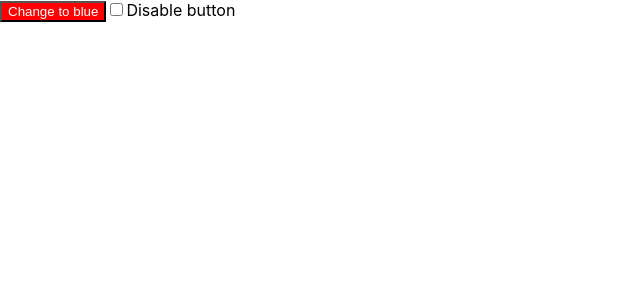
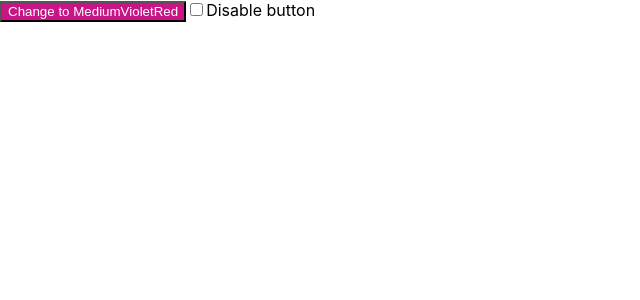
Before and after one commit to bnt10/study-testing-library, a React (Create React App) app: page / in a window 1280 px wide. Shown: the top 300 px of the page, without its empty margins (0-640 px from the left). Built offline with nearby package versions, Linux system fonts and the light colour scheme.

Commit message:
test modify test specification

```diff
--- a/src/App.js
+++ b/src/App.js
@@ -7,8 +7,9 @@
 }
 
 function App() {
-  const [buttonColor, setButtonColor] = useState('red')
-  const newButtonColor = buttonColor === 'red' ? 'blue' : 'red'
+  const [buttonColor, setButtonColor] = useState('MediumVioletRed')
+  const newButtonColor =
+    buttonColor === 'MediumVioletRed' ? 'MidnightBlue' : 'MediumVioletRed'
   const [disabled, setButtonDisabled] = useState(false)
   return (
     <div>
@@ -19,7 +20,7 @@
         }}
         disabled={disabled}
       >
-        Change to {newButtonColor}
+        Change to {buttonColor}
       </button>
       <input
         type="checkbox"
```
Also changed, not shown: 1 other file (tests, documents, lock files or other folders).
